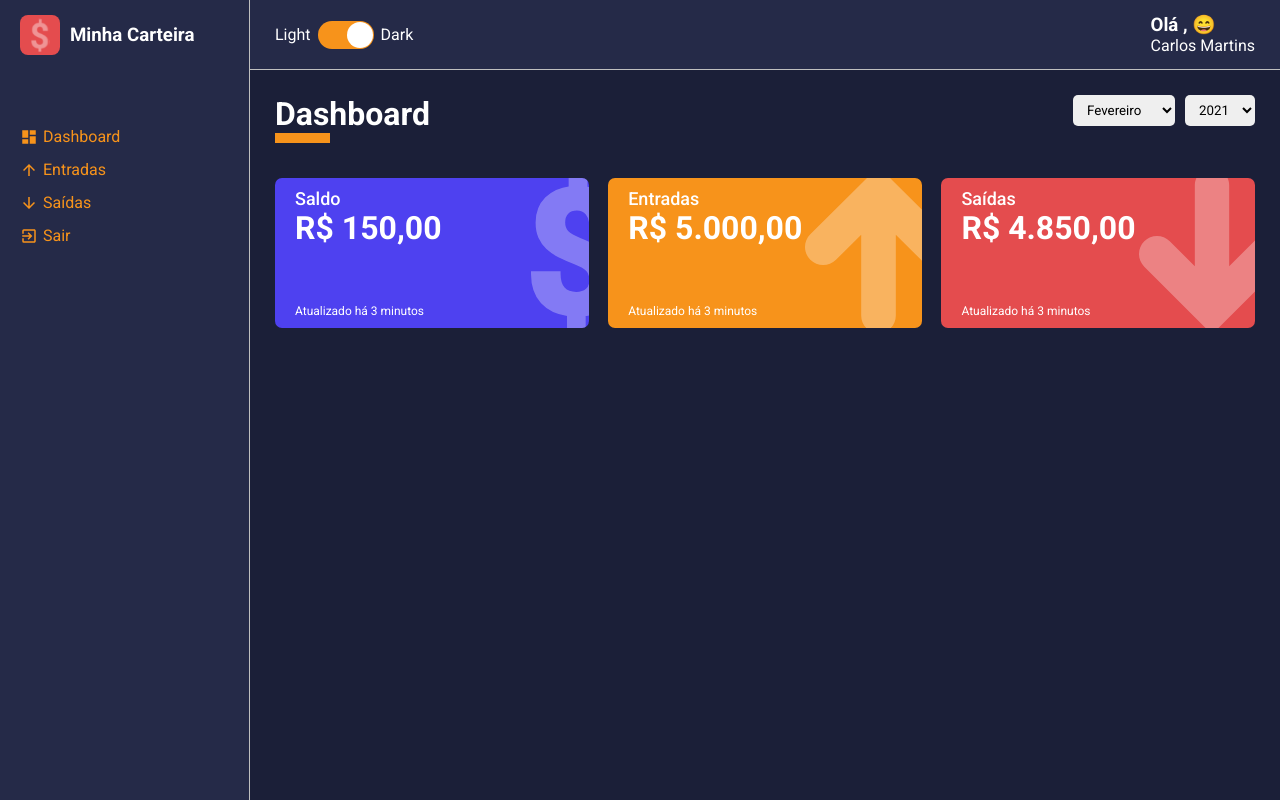
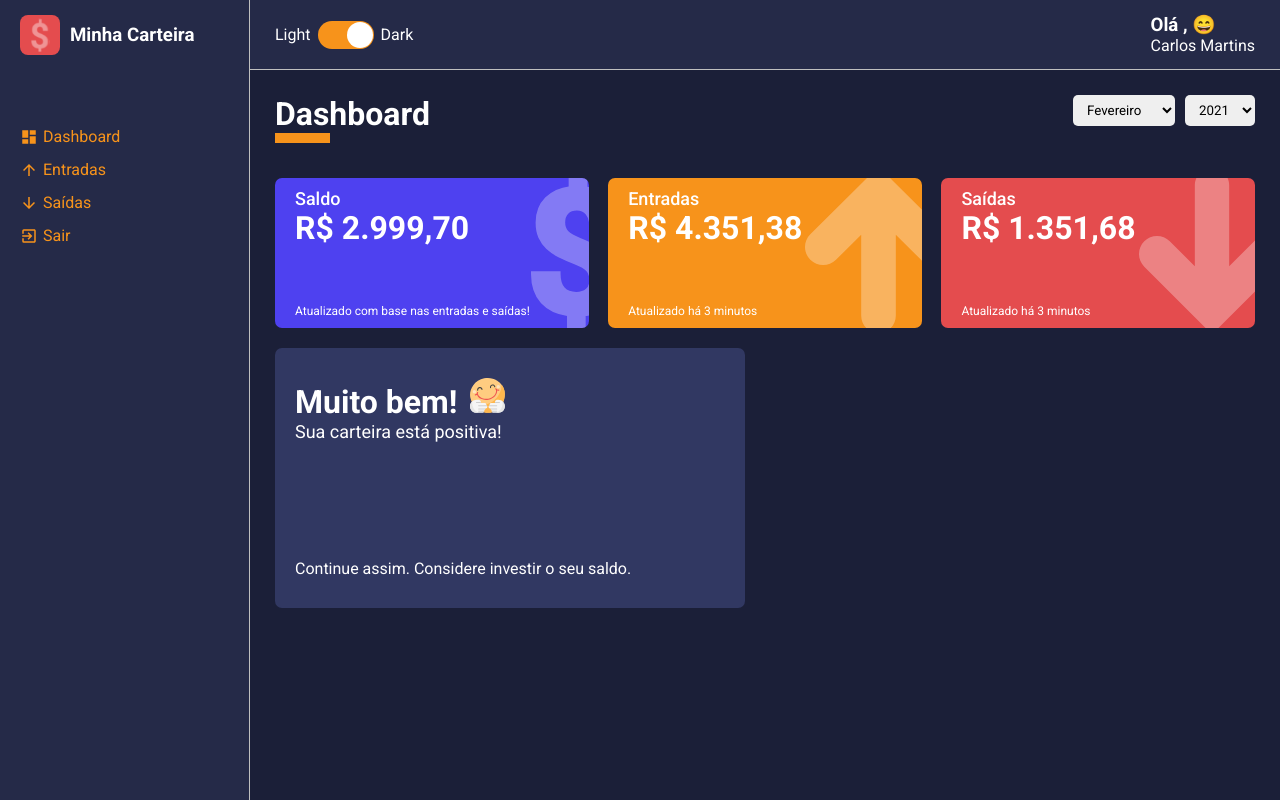
Before and after one commit to carlosemartins97/finances, a React (Create React App) app: page /dashboard in a window 1280 px wide. Built offline with nearby package versions, Linux system fonts and the light colour scheme.

Commit message:
Add Dinamic card info message in dashboard

```diff
--- /dev/null
+++ b/src/core/components/MessageBox/index.tsx
@@ -0,0 +1,34 @@
+import React from 'react';
+
+
+import { Container } from './styles';
+
+interface IMessageBoxProps {
+    title: string;
+    description: string;
+    footerText: string;
+    icon: string;
+}
+
+const MessageBox: React.FC<IMessageBoxProps> = ({
+    title,
+    description,
+    footerText,
+    icon
+}) => {
+    return (
+        <Container>
+            <header>
+                <h1>
+                    {title} <img src={icon} alt={description} />
+                </h1>
+                <p>{description}</p>
+            </header>
+            <footer>
+                <span>{footerText}</span>
+            </footer>
+        </Container>
+    )
+};
+
+export default MessageBox;
--- /dev/null
+++ b/src/core/components/MessageBox/styles.ts
@@ -0,0 +1,26 @@
+import styled from 'styled-components';
+
+export const Container = styled.div`
+    width: 48%;
+    height: 260px;
+
+    background-color: ${props => props.theme.colors.tertiary};
+    color: ${props => props.theme.colors.white};
+
+    border-radius: 7px;
+
+    margin: 10px 0;
+    padding: 30px 20px;
+
+    display: flex;
+    flex-direction: column;
+    justify-content: space-between;
+
+    > header img {
+        width: 35px;
+        margin-left: 5px;
+    }
+    > header p {
+        font-size: 18px;
+    }
+`;
--- a/src/pages/Dashboard/index.tsx
+++ b/src/pages/Dashboard/index.tsx
@@ -2,13 +2,20 @@ import React, { useMemo, useState } from 'react';
 
 import ContentHeader from '../../core/components/ContentHeader';
 import SelectInput from '../../core/components/SelectInput';
+import WalletCard from '../../core/components/WalletCard';
+import MessageBox from '../../core/components/MessageBox'
+
 
 import listOfMonths from '../../core/utils/months';
 import gains from '../../repositories/gains';
 import expenses from '../../repositories/expenses';
 
+import happyImg from '../../core/assets/happy.svg';
+import sadImg from '../../core/assets/sad.svg';
+import sweatingImg from '../../core/assets/sweating.svg';
+
+
 import { Container, Content } from './styles';
-import WalletCard from '../../core/components/WalletCard';
 
 const Dashboard: React.FC = () => {
     const [monthSelected, setMonthSelected] = useState<number>(new Date().getMonth() + 1);
@@ -23,6 +30,7 @@ const Dashboard: React.FC = () => {
             }
         });
     },[]);
+
 
     const years = useMemo(() => {
         let uniqueYears: number[] = [];
@@ -43,12 +51,74 @@ const Dashboard: React.FC = () => {
         });
     },[]);
 
+
+    const totalExpense = useMemo(() => {
+        let total: number = 0;
+        expenses.forEach(item => {
+            const date = new Date(item.date);
+            const year = date.getFullYear();
+            const month = date.getMonth() + 1;
+            if(month === monthSelected && year === yearSelected){
+                try{
+                    total += Number(item.amount);
+                }catch{
+                    throw new Error('Invalid amount! Amount must be number.')
+                }
+            }
+        })
+        return total;
+    },[monthSelected, yearSelected]);
+
+
+    const totalGains = useMemo(() => {
+        let total: number = 0;
+        gains.forEach(item => {
+            const date = new Date(item.date);
+            const year = date.getFullYear();
+            const month = date.getMonth() + 1;
+            if(month === monthSelected && year === yearSelected){
+                try{
+                    total += Number(item.amount);
+                }catch{
+                    throw new Error('Invalid amount! Amount must be number.')
+                }
+            }
+        })
+        return total;
+    },[monthSelected, yearSelected]);
+
+    const message = useMemo(() => {
+        if((totalGains - totalExpense) < 0){
+            return {
+                title:"Que triste!",
+                description:"Neste mês, você gastou mais do que deveria!",
+                footerText:"Verifique seus gastos e mantenha o controle!",
+                icon: sadImg,
+            }
+        } else if((totalGains - totalExpense) === 0){
+            return {
+                title:"Ufaa!",
+                description:"Neste mês, você gastou exatamente o que ganhou!",
+                footerText:"Tome cuidado e mantenha o controle!",
+                icon: sweatingImg,
+            }
+        } else {
+            return {
+                title:"Muito bem!",
+                description:"Sua carteira está positiva!",
+                footerText:"Continue assim. Considere investir o seu saldo.",
+                icon: happyImg,
+            }
+        }
+    },[totalExpense, totalGains])
+
+
     const handleMonthSelected = (month: string) => {
         try {
             const parseMonth = Number(month);
             setMonthSelected(parseMonth)
         }
-        catch(error) {
+        catch {
             throw new Error('Invalid month value. Is accept 0 - 12')
         }
     }
@@ -57,7 +127,7 @@ const Dashboard: React.FC = () => {
             const parseYear = Number(month);
             setYearSelected(parseYear)
         }
-        catch(error) {
+        catch {
             throw new Error('Invalid year value. Is accept integer numbers.')
         }
     }
@@ -72,24 +142,31 @@ const Dashboard: React.FC = () => {
             <Content>
                 <WalletCard
                     title='Saldo'
-                    amount={150}
-                    footerLabel='Atualizado há 3 minutos'
+                    amount={totalGains - totalExpense}
+                    footerLabel='Atualizado com base nas entradas e saídas!'
                     icon='dollar'
                     color='#4e41f0'
                 />
                 <WalletCard
                     title='Entradas'
-                    amount={5000}
+                    amount={totalGains}
                     footerLabel='Atualizado há 3 minutos'
                     icon='arrowUp'
                     color='#f7931b'
                 />
                 <WalletCard
                     title='Saídas'
-                    amount={4850}
+                    amount={totalExpense}
                     footerLabel='Atualizado há 3 minutos'
                     icon='arrowDown'
                     color='#E44c4E'
+                />
+
+                <MessageBox
+                    title={message.title}
+                    description={message.description}
+                    footerText={message.footerText}
+                    icon={message.icon}
                 />
             </Content>
         </Container>
--- a/src/pages/Dashboard/styles.ts
+++ b/src/pages/Dashboard/styles.ts
@@ -6,4 +6,5 @@ export const Container = styled.div`
 export const Content = styled.div`
     display: flex;
     justify-content: space-between;
+    flex-wrap: wrap;
 `;
--- a/src/repositories/expenses.ts
+++ b/src/repositories/expenses.ts
@@ -47,7 +47,8 @@ const expenses = [
   {"description":"Plano de Saúde",        "amount":"300.00","type":"saída","frequency":"recorrente","date":"2021-07-23"},
   {"description":"Compras do mês",        "amount":"700.00","type":"saída","frequency":"recorrente","date":"2021-07-25"},
   {"description":"Cafeteira",             "amount":"250.00","type":"saída","frequency":"eventual",  "date":"2021-07-26"},
-  {"description":"Pizza",                 "amount":"60.00", "type":"saída","frequency":"eventual",  "date":"2021-07-19"}
+  {"description":"Pizza",                 "amount":"60.00", "type":"saída","frequency":"eventual",  "date":"2021-07-19"},
+  {"description":"Pizza",                 "amount":"750.01", "type":"saída","frequency":"eventual",  "date":"2021-07-19"},
 ]
 
 export default expenses;
```
Also changed, not shown: src/core/assets/sweating.svg (added).
